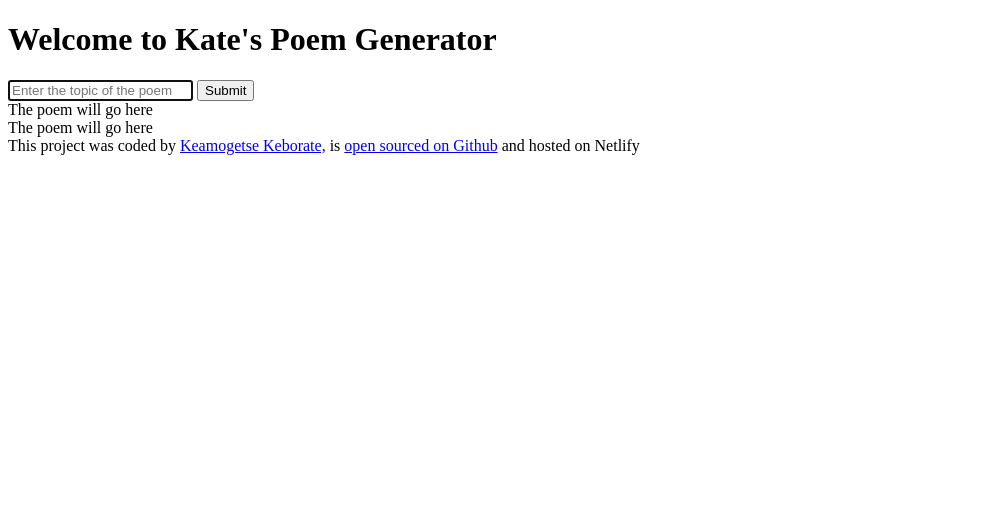
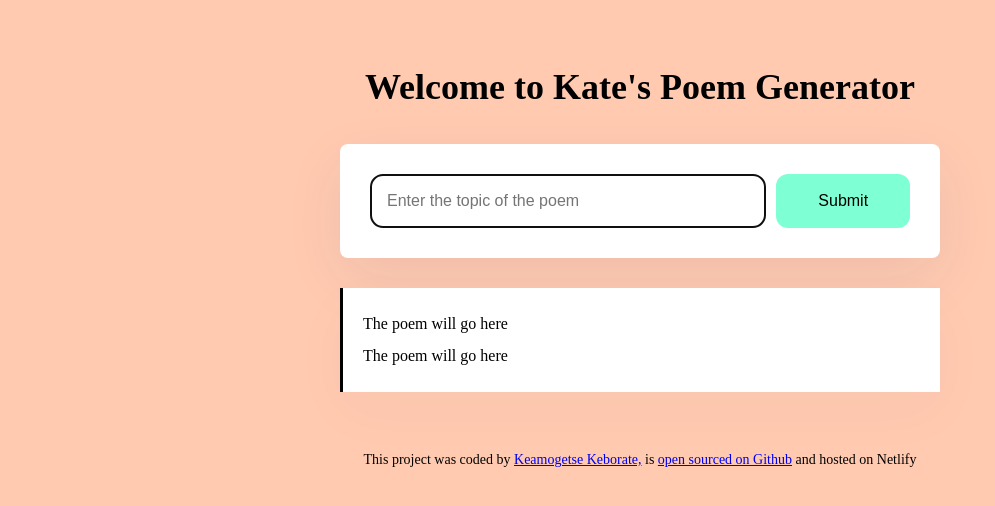
Before and after one commit to Kate465/Kate-Poem-Generator, a plain HTML site: page index.html in a window 1280 px wide. Shown: the whole page, without its empty margins (0-995 px from the left). Drawn offline with Linux system fonts and the light colour scheme; a web font is replaced by a local one.

Commit message:
added styling to project

```diff
--- a/index.html
+++ b/index.html
@@ -4,9 +4,17 @@
     <meta charset="UTF-8" />
     <meta name="viewport" content="width=device-width, initial-scale=1.0" />
     <link rel="stylesheet" href="src/styles.css" />
+    <link rel="preconnect" href="https://fonts.googleapis.com" />
+    <link rel="preconnect" href="https://fonts.gstatic.com" crossorigin />
+    <link
+      href="https://fonts.googleapis.com/css2?family=Esteban&family=Varela+Round&display=swap"
+      rel="stylesheet"
+    />
     <title>AI Poem Generator</title>
   </head>
+
   <body>
+    <div class="container">
       <header>
         <h1>Welcome to Kate's Poem Generator</h1>
       </header>
@@ -18,16 +26,18 @@
             autofocus
             required
             autocomplete="off"
+            class="instructions"
           />
-        <input type="submit" />
+
+          <input type="submit" class="submit-button" />
         </form>
-      <div>
+        <div class="poem">
           The poem will go here
           <br />
           The poem will go here
         </div>
       </main>
-    <script src="src/index.js"></script>
+    </div>
     <footer>
       This project was coded by
       <a href="https://github.com/Kate465" target="_blank">
@@ -39,5 +49,6 @@
       >
       and hosted on Netlify
     </footer>
+    <script src="src/index.js"></script>
   </body>
 </html>
--- a/src/styles.css
+++ b/src/styles.css
@@ -0,0 +1,58 @@
+body {
+  background-color: #ffcab0;
+  font-family: "Esteban", serif;
+}
+h1 {
+  font-weight: 600;
+  font-size: 36px;
+  line-height: 1.5;
+  text-align: center;
+}
+.container {
+  margin: 60px auto;
+  max-width: 600px;
+}
+header {
+  margin-bottom: 30px;
+}
+
+form {
+  padding: 30px;
+  background-color: #fff;
+  border-radius: 8px;
+  margin-bottom: 30px;
+  display: flex;
+  box-shadow: 0px 20px 60px rgba(65, 50, 100, 0.08);
+}
+.instructions {
+  padding: 16px;
+  border: 1px solid rgba(39, 33, 66, 0.5);
+  width: 80%;
+  font-size: 16px;
+  border-radius: 12px;
+  line-height: 20px;
+  color: #ffd3b6;
+}
+.submit-button {
+  margin-left: 10px;
+  background-color: aquamarine;
+  color: black;
+  border: none;
+  border-radius: 12px;
+  padding: 14px 24px;
+  width: 150px;
+  font-size: 16px;
+}
+.poem {
+  font-size: 16px;
+  background-color: #fff;
+  padding: 20px;
+  line-height: 2;
+  border-left: 3px solid #000;
+  box-shadow: 0px 20px 60px rgba(65, 50, 100, 0.03);
+}
+footer {
+  text-align: center;
+  font-size: 14px;
+  margin-top: 30px;
+}
```
Lines whose indentation alone changed are shown as unchanged.
